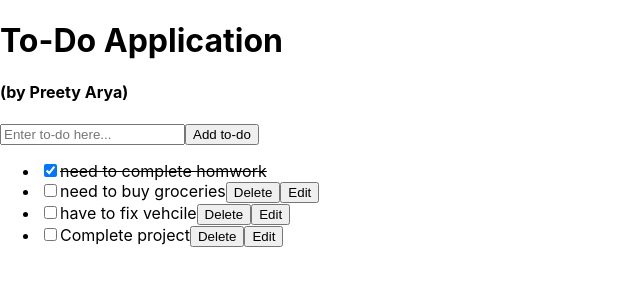
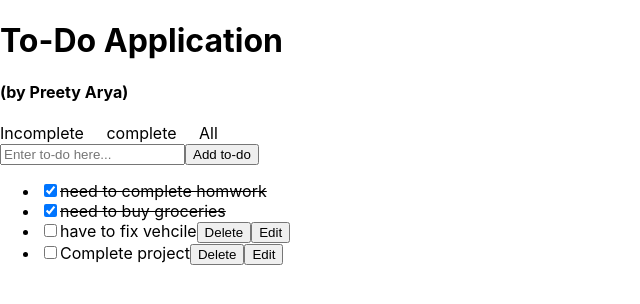
Before and after one commit to aryapreety2204/Todo-react-app, a React (Create React App) app: page / in a window 1280 px wide. Shown: the top 304 px of the page, without its empty margins (0-640 px from the left). Built offline with nearby package versions, Linux system fonts and the light colour scheme.

Commit message:
add functionality of complete incomplete all

```diff
--- a/src/App.js
+++ b/src/App.js
@@ -1,11 +1,16 @@
-import logo from './logo.svg';
+// import logo from './logo.svg';
 import './App.css';
 import { useState } from 'react';
 
 var count = 0
+const INCOMPLETED = "INCOMPLETED"
+const COMPLETED="COMPLETED"
+const ALL ="ALL"
+
 function App() {
 
   const [editingFlag, setEditingFlag]=useState(-1)
+  const [filter,setFilter] = useState(ALL)
   const [todoList, setTodoList] = useState([
     {
       id: count++,
@@ -15,7 +20,7 @@ function App() {
     {
       id: count++,
       todo:"need to buy groceries",
-      completed: false
+      completed: true
     },
     {
       id: count++,
@@ -99,18 +104,49 @@ function App() {
       setTodoList(tempTodoList)
       setEditingFlag(-1)
   }
-
+  const filterTodo = (action) =>
+    {
+      console.log("filterTodo",action);
+      switch (action)
+      {
+        case INCOMPLETED:
+          setFilter(INCOMPLETED)
+          break;
+        case COMPLETED:
+          setFilter(COMPLETED)
+          break;
+        case ALL:
+          setFilter(ALL)
+          break;
+        default:
+      }
+    }
   return (
     <div>
      <h1>To-Do Application</h1>
      <h4>(by Preety Arya)</h4>
+
+     <div>
+      <label onClick={()=> filterTodo(INCOMPLETED)}>Incomplete</label> &nbsp;&nbsp;&nbsp;&nbsp;
+      <label onClick={()=> filterTodo(COMPLETED)}>complete</label> &nbsp;&nbsp;&nbsp;&nbsp;
+      <label onClick={()=>filterTodo(ALL)}>All</label>
+     </div>
+
      <input type="text"  id="input" placeholder="Enter to-do here..."/>
      <button onClick={addTodo}>Add to-do</button>
 
       <div>
          <ul>
           {
-            todoList.map(iterator=>{
+            todoList.map(iterator=>
+            {
+              switch(filter)
+              {
+                case INCOMPLETED:
+                {
+                  if (!iterator.completed)
+                  {
+
                     return <li key={iterator.id}>
 
                             {
@@ -139,6 +175,78 @@ function App() {
 
 
                     </li>
+                  break;
+
+                  }
+                }
+              case COMPLETED:
+                    {
+                      if(iterator.completed)
+                      {
+                          return <li key={iterator.id}>
+                          {
+                              iterator.completed == true ?
+                              <><input type="checkbox" onChange={()=>completeTodo(iterator.id)} checked/>
+                                <s>{iterator.todo}</s>
+                              </>:
+
+                              <>
+                                { editingFlag === iterator.id ?
+                                <>
+                                    <input type="checkbox" onChange={()=>completeTodo(iterator.id)}/>
+                                    <input type="text" defaultValue={iterator.todo} id="editingTodo"/>
+                                    <button onClick={()=>deleteTodo(iterator.id)}>Delete</button>
+                                    <button onClick={saveEditedTodo}>save</button>
+                                  </> :
+                                  <>
+                                    <input type="checkbox" onChange={()=>completeTodo(iterator.id)}/>
+                                    {iterator.todo}
+                                    <button onClick={()=>deleteTodo(iterator.id)}>Delete</button>
+                                    <button onClick={()=>editTodo(iterator.id)}>Edit</button>
+                                  </>
+                                }
+                              </>
+                          }
+                        </li>
+                          break;
+                       }
+
+                    }
+                case ALL:
+                {
+                      return <li key={iterator.id}>
+                      {
+                          iterator.completed == true ?
+                          <><input type="checkbox" onChange={()=>completeTodo(iterator.id)} checked/>
+                            <s>{iterator.todo}</s>
+                          </>:
+
+                          <>
+                            { editingFlag === iterator.id ?
+                            <>
+                                <input type="checkbox" onChange={()=>completeTodo(iterator.id)}/>
+                                <input type="text" defaultValue={iterator.todo} id="editingTodo"/>
+                                <button onClick={()=>deleteTodo(iterator.id)}>Delete</button>
+                                <button onClick={saveEditedTodo}>save</button>
+                              </> :
+                              <>
+                                <input type="checkbox" onChange={()=>completeTodo(iterator.id)}/>
+                                {iterator.todo}
+                                <button onClick={()=>deleteTodo(iterator.id)}>Delete</button>
+                                <button onClick={()=>editTodo(iterator.id)}>Edit</button>
+                              </>
+                            }
+                          </>
+                      }
+
+
+            </li>
+            break;
+                }
+                default:
+              }
+
+
             })
           }
          </ul>
```
Lines whose indentation alone changed are shown as unchanged.
